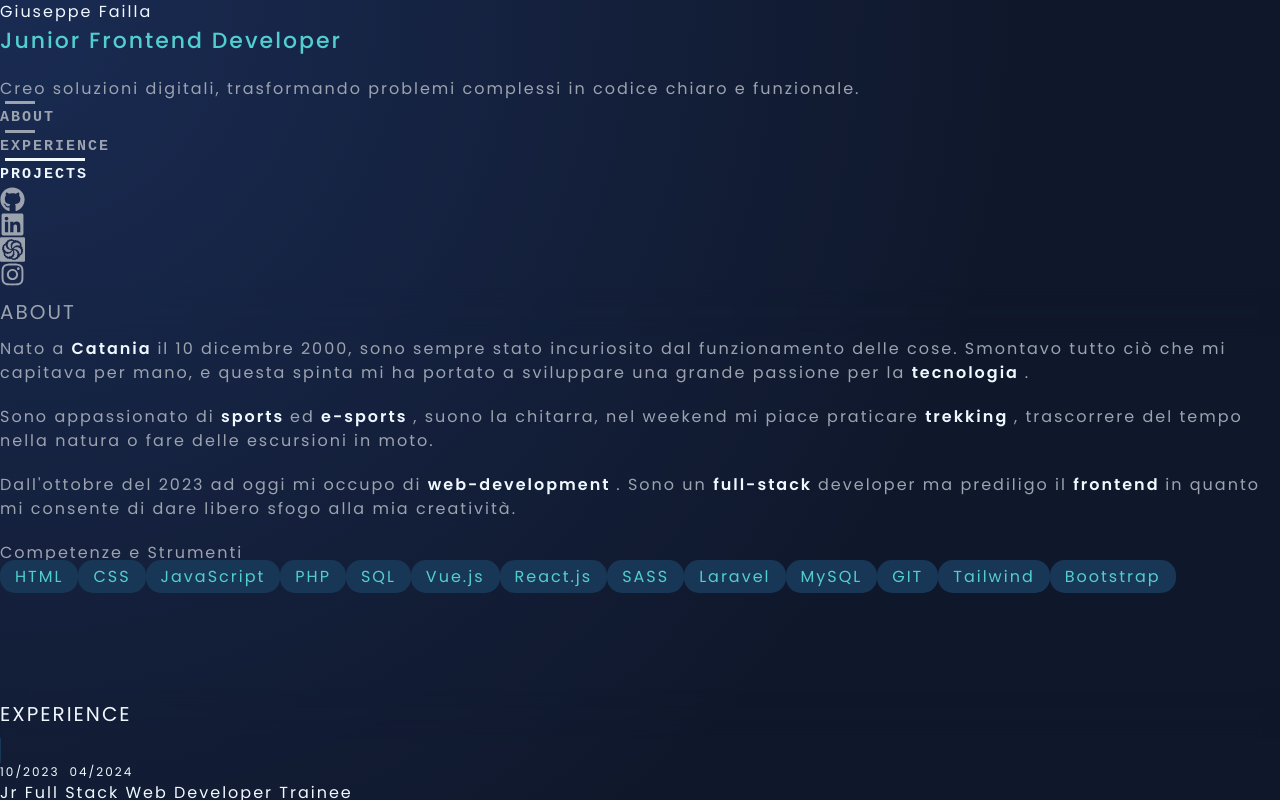
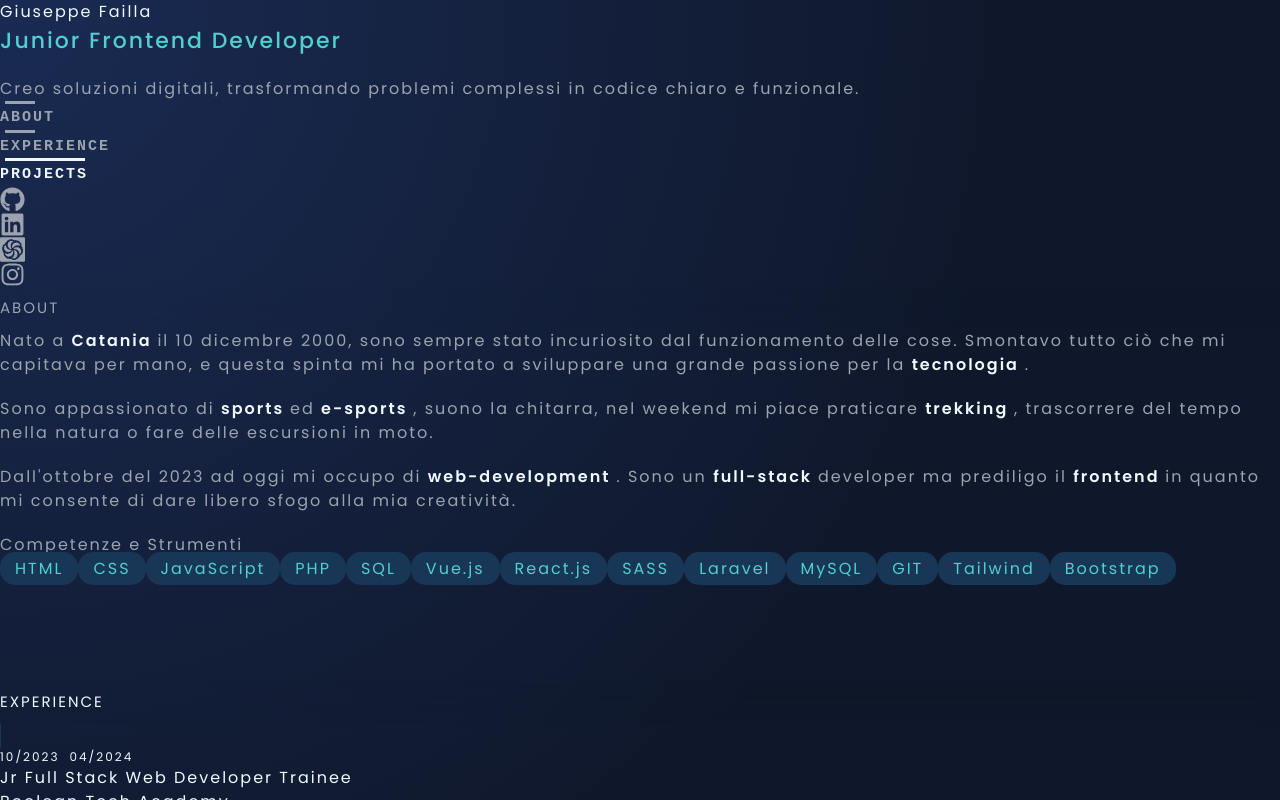
Before and after one commit to GiuseppeF11/Portfolio, a React (Vite) app: page / in a window 1280 px wide. Shown: the top 800 px of the page. Built offline with nearby package versions, Linux system fonts and the light colour scheme.

Commit message:
edit sticky title

```diff
--- a/src/components/RightSide.css
+++ b/src/components/RightSide.css
@@ -12,8 +12,7 @@
     margin: 0;
     backdrop-filter: blur(10px);
     -webkit-backdrop-filter: blur(10px);
-    font-size: 20px;
-    border-radius: 5px;
+    font-size: 15px;
   }
 
 
```
